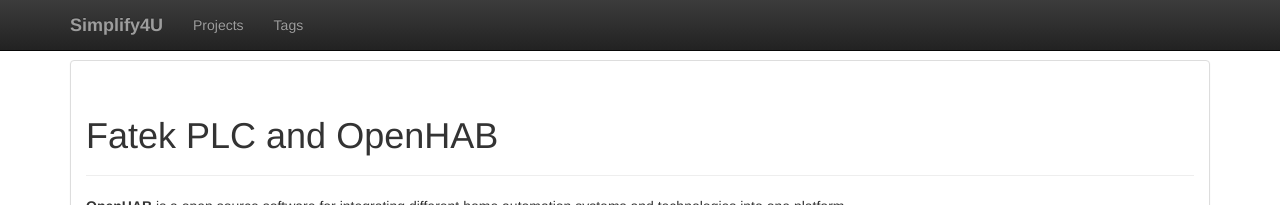
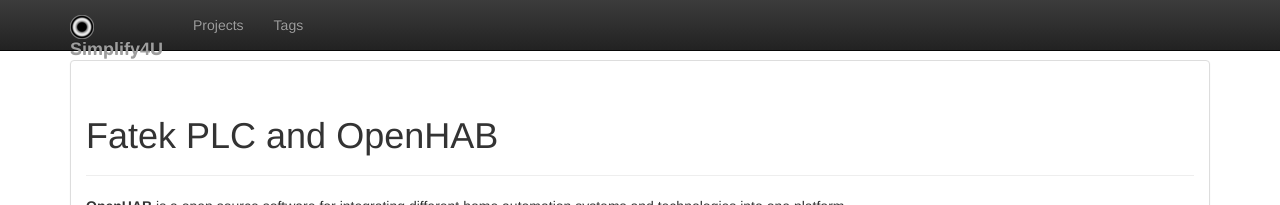
Before and after one commit to s4u/s4u.github.io, a Jekyll site: the page built from index.html, in a window 1280 px wide. Shown: the top 205 px of the page. Built offline with Jekyll 4.4.1, drawn with Linux system fonts in a browser that asks for light colours; nearby versions of some CDN libraries; the list of posts is cut into pages by our own code; comment, search, counter and statistics services are not loaded.

Commit message:
site logo

```diff
--- a/_layouts/default.html
+++ b/_layouts/default.html
@@ -39,9 +39,9 @@
     <![endif]-->
 
     <!-- custom style -->
-    <link rel="stylesheet" href="{{ site.baseurl }}css/main.css">
-    <link rel="stylesheet" href="{{ site.baseurl }}css/syntax.css">
-    <script src="{{ site.baseurl }}js/g01.js"></script>
+    <link rel="stylesheet" href="{{ '/css/main.css' | relative_url }}" >
+    <link rel="stylesheet" href="{{ 'css/syntax.css' | relative_url }}">
+    <script src="{{ 'js/g01.js' | relative_url }}"></script>
 
     <link rel="stylesheet" type="text/css"
           href="//cdnjs.cloudflare.com/ajax/libs/cookieconsent2/3.0.3/cookieconsent.min.css"/>
@@ -87,7 +87,10 @@
                 <span class="icon-bar"></span>
                 <span class="icon-bar"></span>
             </button>
-            <a class="navbar-brand" href="{{ site.baseurl }}"><strong>{{ site.title }}</strong></a>
+            <a class="navbar-brand" href="/">
+                <img src="{{ '/img/logo24.png' | relative_url }}" alt="" height="24" width="24" class="d-inline-block align-top">
+                <strong>{{ site.title }}</strong>
+            </a>
         </div>
 
         <div class="collapse navbar-collapse" id="navbar-collapse-1">
@@ -114,9 +117,9 @@
 <div id="footer">
     <div class="container">
         <div class="text-muted text-right"><small>
-            Powered by: <a href="http://getbootstrap.com/" target="_blank">Bootstrap</a>
-            and <a href="http://jekyllrb.com/" target="_blank">Jekyll</a>.
-            Hosted by: <a href="https://pages.github.com/" target="_blank">GitHub Pages</a>
+            Powered by: <a href="http://getbootstrap.com/">Bootstrap</a>
+            and <a href="http://jekyllrb.com/">Jekyll</a>.
+            Hosted by: <a href="https://pages.github.com/">GitHub Pages</a>
         </small></div>
     </div>
 </div>
@@ -124,5 +127,5 @@
 <script src="https://ajax.googleapis.com/ajax/libs/jquery/1.11.0/jquery.min.js"></script>
 <!-- Latest compiled and minified JavaScript -->
 <script src="//netdna.bootstrapcdn.com/bootstrap/3.1.1/js/bootstrap.min.js"></script>
-<script src="{{ site.baseurl }}js/g02.js"></script>
+<script src="{{ '/js/g02.js' | relative_url }}"></script>
 </body>
--- a/_layouts/post.html
+++ b/_layouts/post.html
@@ -9,7 +9,7 @@
         {{ content }}
 <hr/>
         {% if page.tags %}<p>Tags:
-            {% for t in page.tags %}<a class="label label-default" href="{{site.baseurl}}{{site.tags_path}}#tag-{{t}}">{{t}}</a> {% endfor %}
+            {% for t in page.tags %}<a class="label label-default" href="{{site.tags_path | relative_url }}#tag-{{t}}">{{t}}</a> {% endfor %}
         </p>{% endif %}
     <ul class="pager">
         {% if page.previous %}
```
Also changed, not shown: img/logo24.png (added).
